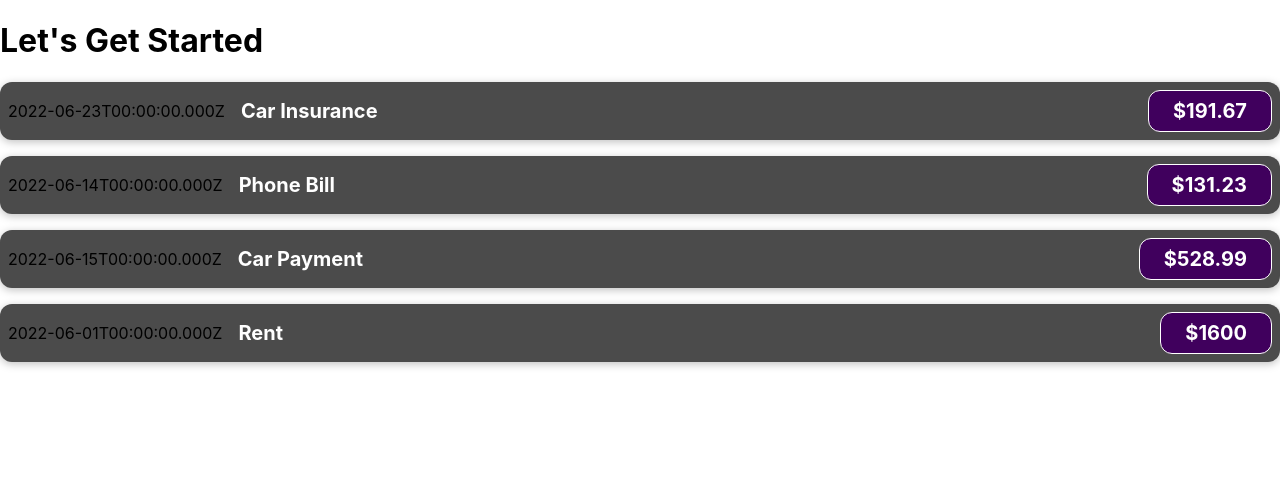
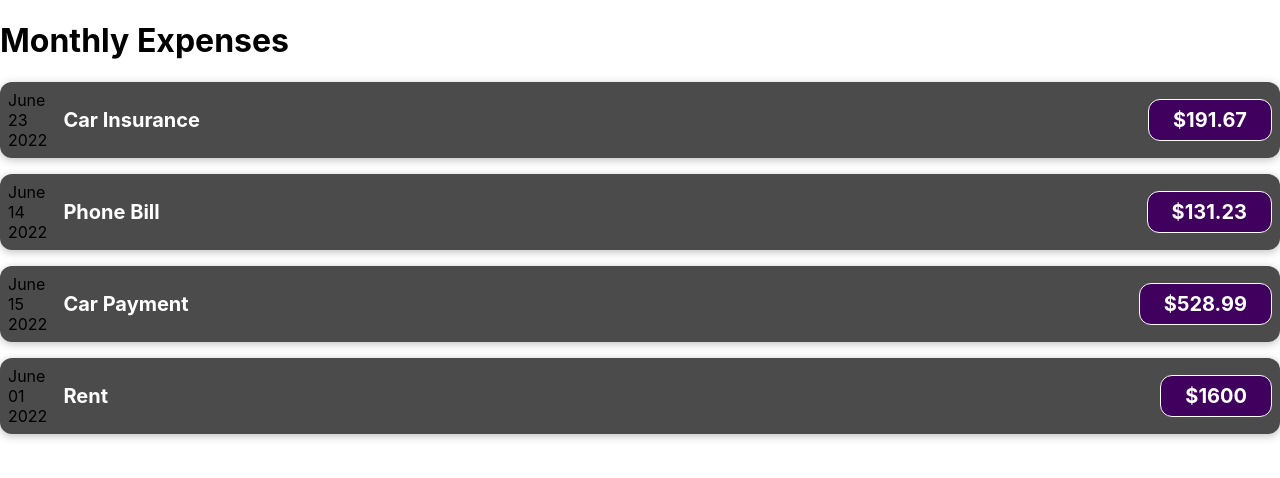
Before and after one commit to hoshimotao/react-app-practice, a JavaScript app: page / in a window 1280 px wide. Shown: the top 478 px of the page. Built offline with nearby package versions, Linux system fonts and the light colour scheme.

Commit message:
replace hardcoded date with jsx in the day month year slots to refer to their respective constants in ExenseItem object

```diff
--- a/package.json
+++ b/package.json
@@ -2,7 +2,7 @@
   "name": "react-app-practice",
   "version": "0.1.0",
   "private": true,
-  "homepage": "http://hoshimotao.github.io/react-app-practice",
+  "homepage": "https://hoshimotao.github.io/react-app-practice",
   "dependencies": {
     "@testing-library/jest-dom": "^5.16.4",
     "@testing-library/react": "^13.3.0",
--- a/src/App.js
+++ b/src/App.js
@@ -26,7 +26,7 @@ function App() {
 
   return (
     <div>
-      <h1> Let's Get Started </h1>
+      <h1> Monthly Expenses </h1>
       <ExpenseItem
         title={expenses[0].title}
         amount={expenses[0].amount}
--- a/src/components/ExpenseItem.js
+++ b/src/components/ExpenseItem.js
@@ -1,9 +1,17 @@
 import "./ExpenseItem.css";
 
 function ExpenseItem(props) {
+  const month = props.date.toLocaleString("en-US", { month: "long" });
+  const day = props.date.toLocaleString("en-US", { day: "2-digit" });
+  const year = props.date.getFullYear();
+
   return (
     <div className="expense-item">
-      <div>{props.date.toISOString()}</div>
+      <div>
+        <div>{month}</div>
+        <div>{day}</div>
+        <div>{year}</div>
+      </div>
       <div className="expense-item__description">
         <h2>{props.title}</h2>
         <div className="expense-item__price"> ${props.amount} </div>
```
